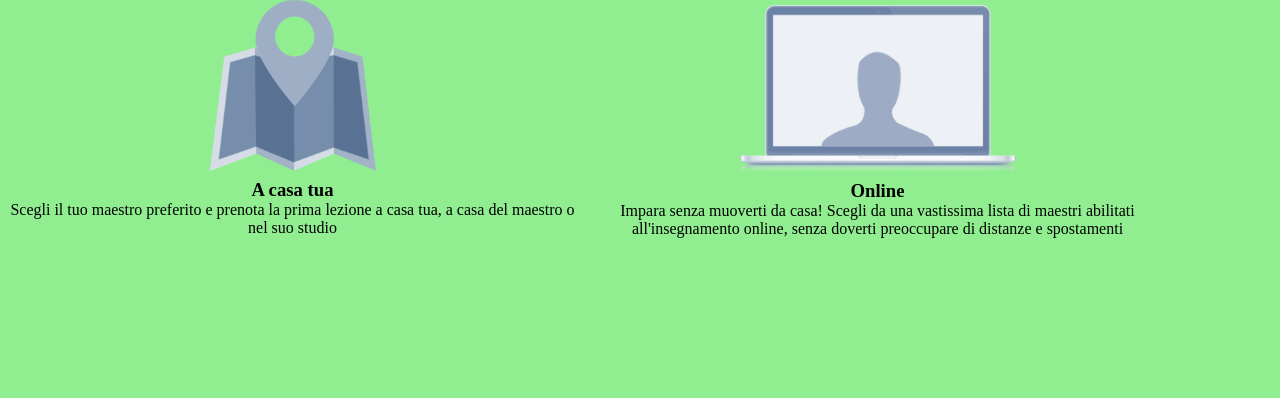
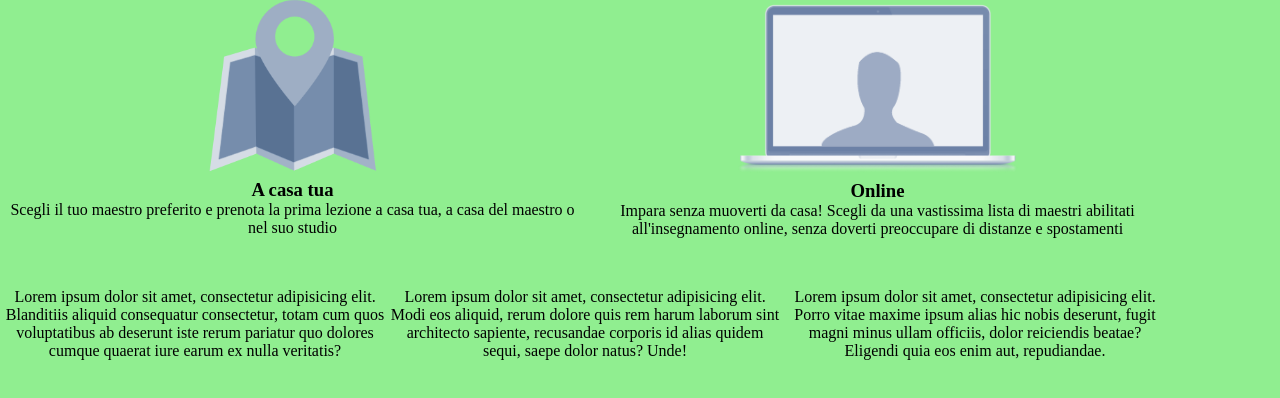
Before and after one commit to stefanoriccio1/html-css-resp-wannabe-12bool, a plain HTML site: page index.html in a window 1280 px wide. Shown: the part 40-438 px from the top of the page. Drawn offline with Linux system fonts and the light colour scheme.

Commit message:
IMpostata regola seconda riga "why"

```diff
--- a/index.html
+++ b/index.html
@@ -8,6 +8,7 @@
     <title>Wannabe 12 col</title>
   </head>
   <body class="debug">
+    <!-- lessons -->
     <div class="container">
       <div class="container col-lg-12">
         <h1>Lezioni dove vuoi tu</h1>
@@ -24,5 +25,17 @@
         </div>
         </div>
       </div>
+      <!-- why -->
+      <div class="container">
+        <div class="col-lg-4 col-md-6 col-xs-12">
+          Lorem ipsum dolor sit amet, consectetur adipisicing elit. Blanditiis aliquid consequatur consectetur, totam cum quos voluptatibus ab deserunt iste rerum pariatur quo dolores cumque quaerat iure earum ex nulla veritatis?
+        </div>
+        <div class="col-lg-4 col-md-6 col-xs-12">
+         Lorem ipsum dolor sit amet, consectetur adipisicing elit. Modi eos aliquid, rerum dolore quis rem harum laborum sint architecto sapiente, recusandae corporis id alias quidem sequi, saepe dolor natus? Unde!
+        </div>
+        <div class="col-lg-4 col-md-12 col-xs-12">
+          Lorem ipsum dolor sit amet, consectetur adipisicing elit. Porro vitae maxime ipsum alias hic nobis deserunt, fugit magni minus ullam officiis, dolor reiciendis beatae? Eligendi quia eos enim aut, repudiandae.
+        </div>
+      </div>
   </body>
 </html>
```
